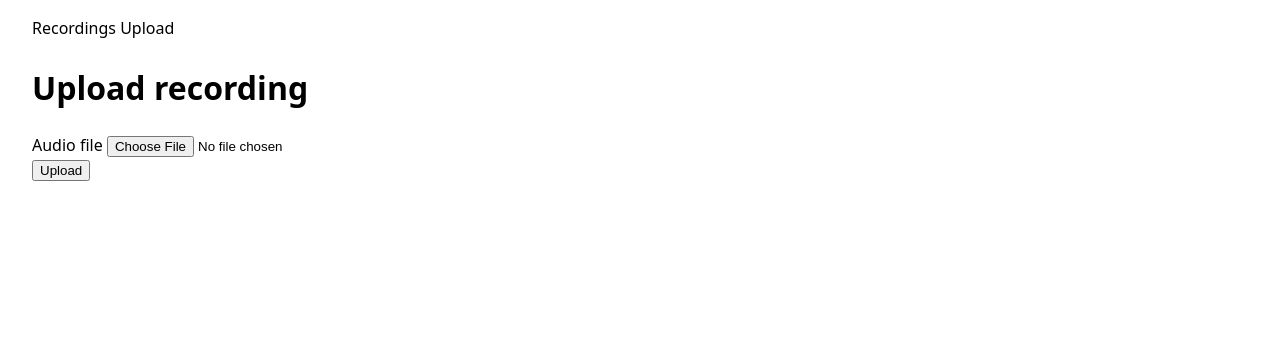
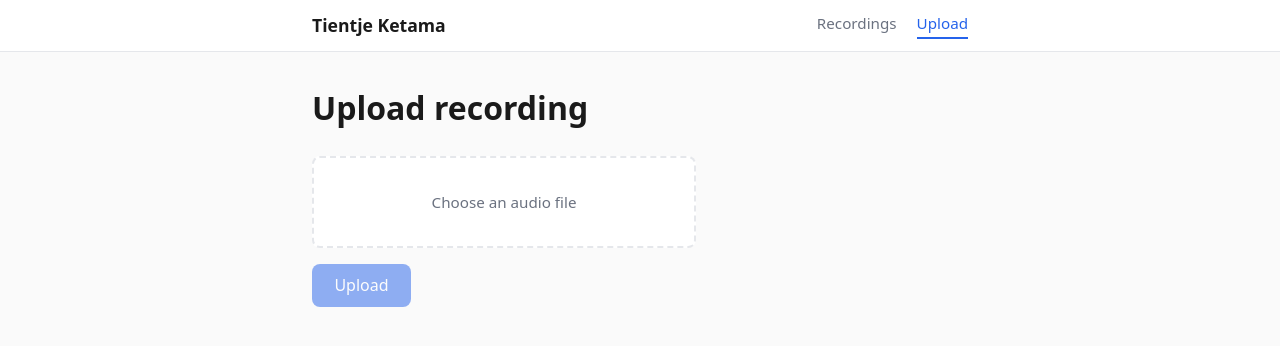
Before and after one commit to rednaw/tientje-ketama, a SvelteKit app: page /upload in a window 1280 px wide. Shown: the top 346 px of the page. Built offline with nearby package versions, Linux system fonts and the light colour scheme.

Commit message:
better looking

```diff
--- a/src/app.css
+++ b/src/app.css
@@ -1,27 +1,62 @@
 :root {
+  --color-bg: #fafafa;
+  --color-surface: #ffffff;
+  --color-text: #1a1a1a;
+  --color-text-muted: #6b7280;
+  --color-border: #e5e7eb;
+  --color-accent: #2563eb;
+  --color-accent-hover: #1d4ed8;
+  --color-error: #dc2626;
+  --radius: 0.5rem;
+  --max-width: 44rem;
+
   font-family: system-ui, -apple-system, sans-serif;
   font-size: 16px;
   line-height: 1.5;
+  color: var(--color-text);
+}
+
+*,
+*::before,
+*::after {
+  box-sizing: border-box;
 }
 
 body {
   margin: 0;
-  padding: 1rem 2rem;
+  background: var(--color-bg);
 }
 
-nav {
-  margin-bottom: 1.5rem;
-}
-
-nav a {
-  color: inherit;
+a {
+  color: var(--color-accent);
   text-decoration: none;
 }
 
-nav a:hover {
+a:hover {
   text-decoration: underline;
 }
 
-main {
-  max-width: 48rem;
+button {
+  cursor: pointer;
+  font: inherit;
+  border: none;
+  border-radius: var(--radius);
+  padding: 0.6rem 1.4rem;
+  background: var(--color-accent);
+  color: #fff;
+  font-weight: 500;
+  transition: background 0.15s;
 }
+
+button:hover:not(:disabled) {
+  background: var(--color-accent-hover);
+}
+
+button:disabled {
+  opacity: 0.5;
+  cursor: not-allowed;
+}
+
+input[type="file"] {
+  font: inherit;
+}
--- a/src/routes/+layout.svelte
+++ b/src/routes/+layout.svelte
@@ -1,12 +1,84 @@
 <script lang="ts">
   import '../app.css';
+  import { page } from '$app/state';
+
+  let { children } = $props();
 </script>
 
-<nav>
-  <a href="/">Recordings</a>
-  <a href="/upload">Upload</a>
-</nav>
+<div class="shell">
+  <header>
+    <nav>
+      <a href="/" class="brand">Tientje Ketama</a>
+      <div class="nav-links">
+        <a href="/" class:active={page.url.pathname === '/'}>Recordings</a>
+        <a href="/upload" class:active={page.url.pathname === '/upload'}>Upload</a>
+      </div>
+    </nav>
+  </header>
 
-<main>
-  <slot />
-</main>
+  <main>
+    {@render children()}
+  </main>
+</div>
+
+<style>
+  .shell {
+    min-height: 100dvh;
+    display: flex;
+    flex-direction: column;
+  }
+
+  header {
+    border-bottom: 1px solid var(--color-border);
+    background: var(--color-surface);
+  }
+
+  nav {
+    max-width: var(--max-width);
+    margin: 0 auto;
+    padding: 0.75rem 1.5rem;
+    display: flex;
+    align-items: center;
+    justify-content: space-between;
+    gap: 1.5rem;
+  }
+
+  .brand {
+    font-weight: 600;
+    font-size: 1.1rem;
+    color: var(--color-text);
+    text-decoration: none;
+  }
+
+  .nav-links {
+    display: flex;
+    gap: 1.25rem;
+  }
+
+  .nav-links a {
+    color: var(--color-text-muted);
+    font-size: 0.95rem;
+    text-decoration: none;
+    padding-bottom: 2px;
+    border-bottom: 2px solid transparent;
+    transition: color 0.15s, border-color 0.15s;
+  }
+
+  .nav-links a:hover {
+    color: var(--color-text);
+    text-decoration: none;
+  }
+
+  .nav-links a.active {
+    color: var(--color-accent);
+    border-bottom-color: var(--color-accent);
+  }
+
+  main {
+    max-width: var(--max-width);
+    margin: 0 auto;
+    padding: 2rem 1.5rem;
+    width: 100%;
+    flex: 1;
+  }
+</style>
--- a/src/routes/+page.svelte
+++ b/src/routes/+page.svelte
@@ -1,34 +1,105 @@
 <script lang="ts">
   /** @type {import('./$types').PageData} */
   let { data } = $props();
+
+  function formatSize(bytes: number): string {
+    if (bytes < 1024) return `${bytes} B`;
+    if (bytes < 1024 * 1024) return `${(bytes / 1024).toFixed(0)} KB`;
+    return `${(bytes / (1024 * 1024)).toFixed(1)} MB`;
+  }
+
+  function formatDate(date: Date): string {
+    return new Date(date).toLocaleDateString(undefined, {
+      year: 'numeric',
+      month: 'short',
+      day: 'numeric',
+    });
+  }
 </script>
+
+<svelte:head>
+  <title>Recordings — Tientje Ketama</title>
+</svelte:head>
 
 <h1>Recordings</h1>
 
 {#if data.recordings.length === 0}
-  <p>No recordings yet. <a href="/upload">Upload one</a>.</p>
+  <div class="empty">
+    <p>No recordings yet.</p>
+    <a href="/upload">Upload the first one</a>
+  </div>
 {:else}
-  <ul>
+  <ul class="list">
     {#each data.recordings as r}
       <li>
-        <a href="/recording/{r.id}">{r.originalFilename}</a>
-        <span class="meta">({r.format}, {Math.round(r.fileSizeBytes / 1024)} KB)</span>
+        <a href="/recording/{r.id}" class="card">
+          <span class="filename">{r.originalFilename}</span>
+          <span class="meta">
+            {r.format.toUpperCase()} · {formatSize(r.fileSizeBytes)} · {formatDate(r.uploadedAt)}
+          </span>
+        </a>
       </li>
     {/each}
   </ul>
-  <p><a href="/upload">Upload another</a></p>
 {/if}
 
 <style>
-  .meta {
-    color: #666;
-    font-size: 0.9em;
+  h1 {
+    margin: 0 0 1.5rem;
   }
-  ul {
+
+  .empty {
+    text-align: center;
+    padding: 3rem 1rem;
+    color: var(--color-text-muted);
+  }
+
+  .empty a {
+    display: inline-block;
+    margin-top: 0.5rem;
+    font-weight: 500;
+  }
+
+  .list {
     list-style: none;
     padding: 0;
+    margin: 0;
+    display: flex;
+    flex-direction: column;
+    gap: 0.5rem;
   }
-  li {
-    margin: 0.5rem 0;
+
+  .card {
+    display: flex;
+    justify-content: space-between;
+    align-items: baseline;
+    gap: 1rem;
+    padding: 0.75rem 1rem;
+    background: var(--color-surface);
+    border: 1px solid var(--color-border);
+    border-radius: var(--radius);
+    text-decoration: none;
+    color: inherit;
+    transition: border-color 0.15s;
+  }
+
+  .card:hover {
+    border-color: var(--color-accent);
+    text-decoration: none;
+  }
+
+  .filename {
+    font-weight: 500;
+    min-width: 0;
+    overflow: hidden;
+    text-overflow: ellipsis;
+    white-space: nowrap;
+  }
+
+  .meta {
+    color: var(--color-text-muted);
+    font-size: 0.85rem;
+    white-space: nowrap;
+    flex-shrink: 0;
   }
 </style>
--- a/src/routes/recording/[id]/+page.svelte
+++ b/src/routes/recording/[id]/+page.svelte
@@ -1,31 +1,75 @@
 <script lang="ts">
   /** @type {import('./$types').PageData} */
   let { data } = $props();
+
+  function formatSize(bytes: number): string {
+    if (bytes < 1024) return `${bytes} B`;
+    if (bytes < 1024 * 1024) return `${(bytes / 1024).toFixed(0)} KB`;
+    return `${(bytes / (1024 * 1024)).toFixed(1)} MB`;
+  }
 </script>
 
 <svelte:head>
   <title>{data.recording.originalFilename} — Tientje Ketama</title>
 </svelte:head>
 
+<a href="/" class="back">&larr; Back to recordings</a>
+
 <h1>{data.recording.originalFilename}</h1>
 
-<audio controls src="/api/recording/{data.recording.id}/stream" preload="metadata">
-  Your browser does not support the audio element.
-</audio>
+<div class="player">
+  <audio controls src="/api/recording/{data.recording.id}/stream" preload="metadata">
+    Your browser does not support the audio element.
+  </audio>
+</div>
 
-<p class="meta">
-  {data.recording.format.toUpperCase()} · {Math.round(data.recording.fileSizeBytes / 1024)} KB
-</p>
-
-<p><a href="/">← Back to recordings</a></p>
+<dl class="details">
+  <dt>Format</dt>
+  <dd>{data.recording.format.toUpperCase()}</dd>
+  <dt>Size</dt>
+  <dd>{formatSize(data.recording.fileSizeBytes)}</dd>
+</dl>
 
 <style>
-  .meta {
-    color: #666;
-    font-size: 0.9em;
+  .back {
+    display: inline-block;
+    font-size: 0.9rem;
+    margin-bottom: 1rem;
   }
+
+  h1 {
+    margin: 0 0 1.5rem;
+    word-break: break-word;
+  }
+
+  .player {
+    background: var(--color-surface);
+    border: 1px solid var(--color-border);
+    border-radius: var(--radius);
+    padding: 1.25rem;
+    margin-bottom: 1.5rem;
+  }
+
   audio {
     width: 100%;
-    max-width: 32rem;
+    display: block;
+  }
+
+  .details {
+    display: grid;
+    grid-template-columns: auto 1fr;
+    gap: 0.25rem 1rem;
+    font-size: 0.9rem;
+    color: var(--color-text-muted);
+    margin: 0;
+  }
+
+  .details dt {
+    font-weight: 500;
+    color: var(--color-text);
+  }
+
+  .details dd {
+    margin: 0;
   }
 </style>
--- a/src/routes/upload/+page.svelte
+++ b/src/routes/upload/+page.svelte
@@ -1,44 +1,125 @@
 <script lang="ts">
   import { enhance } from '$app/forms';
+  import { goto } from '$app/navigation';
 
-  /** @type {import('./$types').PageData} */
-  let { data } = $props();
+  /** @type {import('./$types').ActionData} */
+  let { form } = $props();
   let uploading = $state(false);
+  let fileName = $state('');
+
+  function handleFileChange(e: Event) {
+    const input = e.target as HTMLInputElement;
+    fileName = input.files?.[0]?.name ?? '';
+  }
 
   function handleSubmit() {
     uploading = true;
-    return async ({ update }: { update: () => Promise<void> }) => {
-      try {
+    return async ({ result, update }: { result: any; update: () => Promise<void> }) => {
+      if (result.type === 'redirect') {
+        await goto(result.location);
+      } else {
         await update();
-      } finally {
-        uploading = false;
       }
+      uploading = false;
     };
   }
 </script>
 
+<svelte:head>
+  <title>Upload — Tientje Ketama</title>
+</svelte:head>
+
 <h1>Upload recording</h1>
 
 <form method="POST" enctype="multipart/form-data" use:enhance={handleSubmit}>
-  <div>
-    <label for="file">Audio file</label>
-    <input type="file" name="file" id="file" accept="audio/*" required disabled={uploading} />
-  </div>
-  <button type="submit" disabled={uploading}>
-    {uploading ? 'Uploading...' : 'Upload'}
+  <label class="file-input" class:has-file={fileName}>
+    <input
+      type="file"
+      name="file"
+      accept="audio/*"
+      required
+      disabled={uploading}
+      onchange={handleFileChange}
+    />
+    <span class="file-label">
+      {fileName || 'Choose an audio file'}
+    </span>
+  </label>
+
+  <button type="submit" disabled={uploading || !fileName}>
+    {uploading ? 'Uploading…' : 'Upload'}
   </button>
 </form>
 
 {#if uploading}
-  <p>Uploading file, please wait...</p>
+  <p class="status">Uploading file, please wait…</p>
 {/if}
 
-{#if data?.error}
-  <p class="error">{data.error}</p>
+{#if form?.error}
+  <p class="error">{form.error}</p>
 {/if}
 
 <style>
+  h1 {
+    margin: 0 0 1.5rem;
+  }
+
+  form {
+    display: flex;
+    flex-direction: column;
+    gap: 1rem;
+    max-width: 24rem;
+  }
+
+  .file-input {
+    display: block;
+    position: relative;
+    padding: 2rem 1rem;
+    border: 2px dashed var(--color-border);
+    border-radius: var(--radius);
+    text-align: center;
+    cursor: pointer;
+    transition: border-color 0.15s;
+    background: var(--color-surface);
+  }
+
+  .file-input:hover {
+    border-color: var(--color-accent);
+  }
+
+  .file-input.has-file {
+    border-color: var(--color-accent);
+    border-style: solid;
+  }
+
+  .file-input input {
+    position: absolute;
+    inset: 0;
+    opacity: 0;
+    cursor: pointer;
+  }
+
+  .file-label {
+    color: var(--color-text-muted);
+    font-size: 0.95rem;
+  }
+
+  .has-file .file-label {
+    color: var(--color-text);
+    font-weight: 500;
+  }
+
+  button {
+    align-self: flex-start;
+  }
+
+  .status {
+    color: var(--color-text-muted);
+    margin-top: 0.5rem;
+  }
+
   .error {
-    color: red;
+    color: var(--color-error);
+    margin-top: 0.5rem;
   }
 </style>
--- a/vite.config.ts
+++ b/vite.config.ts
@@ -4,6 +4,7 @@ import { defineConfig } from 'vite';
 export default defineConfig({
   plugins: [sveltekit()],
   server: {
+    host: true,
     port: parseInt(process.env.PORT || '5173', 10),
   },
   preview: {
```
Also changed, not shown: 4 other files (tests, documents, lock files or other folders).
